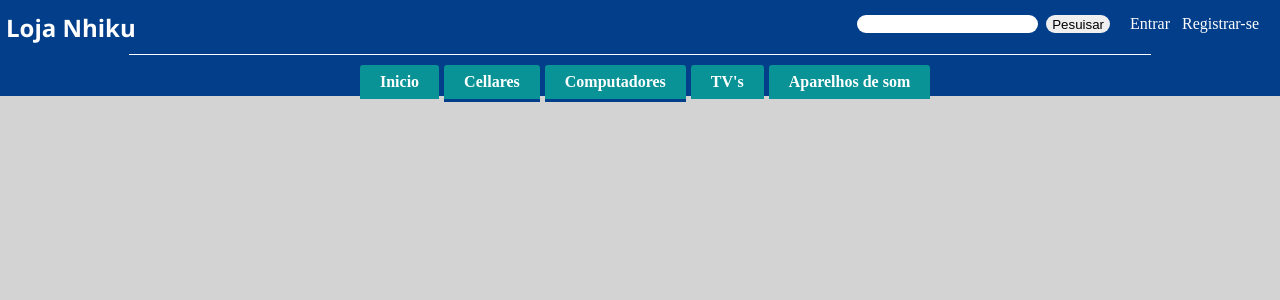
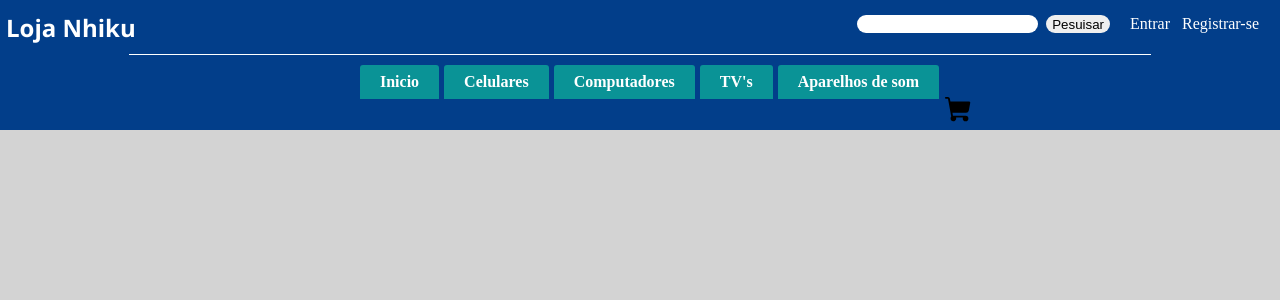
Before and after one commit to Jay-Ubisse/nhiku-store, a PHP site: page / in a window 1280 px wide. Shown: the top 300 px of the page. Run offline with PHP 8.4, Linux system fonts and the light colour scheme.

Commit message:
nada importante

```diff
--- a/components/header.php
+++ b/components/header.php
@@ -14,7 +14,7 @@
         <ul id="nav">
             <li><a href="#">Inicio</a></li>
             <li class="dropdown">
-                <a href="#">Cellares</a>
+                <a href="#">Celulares</a>
                 <ul>
                     <li><a href="#">Samsung</a></li>
                     <li><a href="#">Apple</a></li>
@@ -33,4 +33,5 @@
             <li><a href="#">Aparelhos de som</a></li>
         </ul>
     </nav>
+    <img src="./img/shopping-cart-fill.svg" alt="shopping cart icon">
 </section>
--- a/styles/global.css
+++ b/styles/global.css
@@ -68,7 +68,11 @@
     border-top: 1px solid white;
     width: 80%;
 }
-
+#menu img {
+    color: white;
+    width: 30px;
+    height: 30px;
+}
 #nav {
     margin: 0 auto;
     width: 600px;
```
Also changed, not shown: img/shopping-cart-fill.svg (added).
